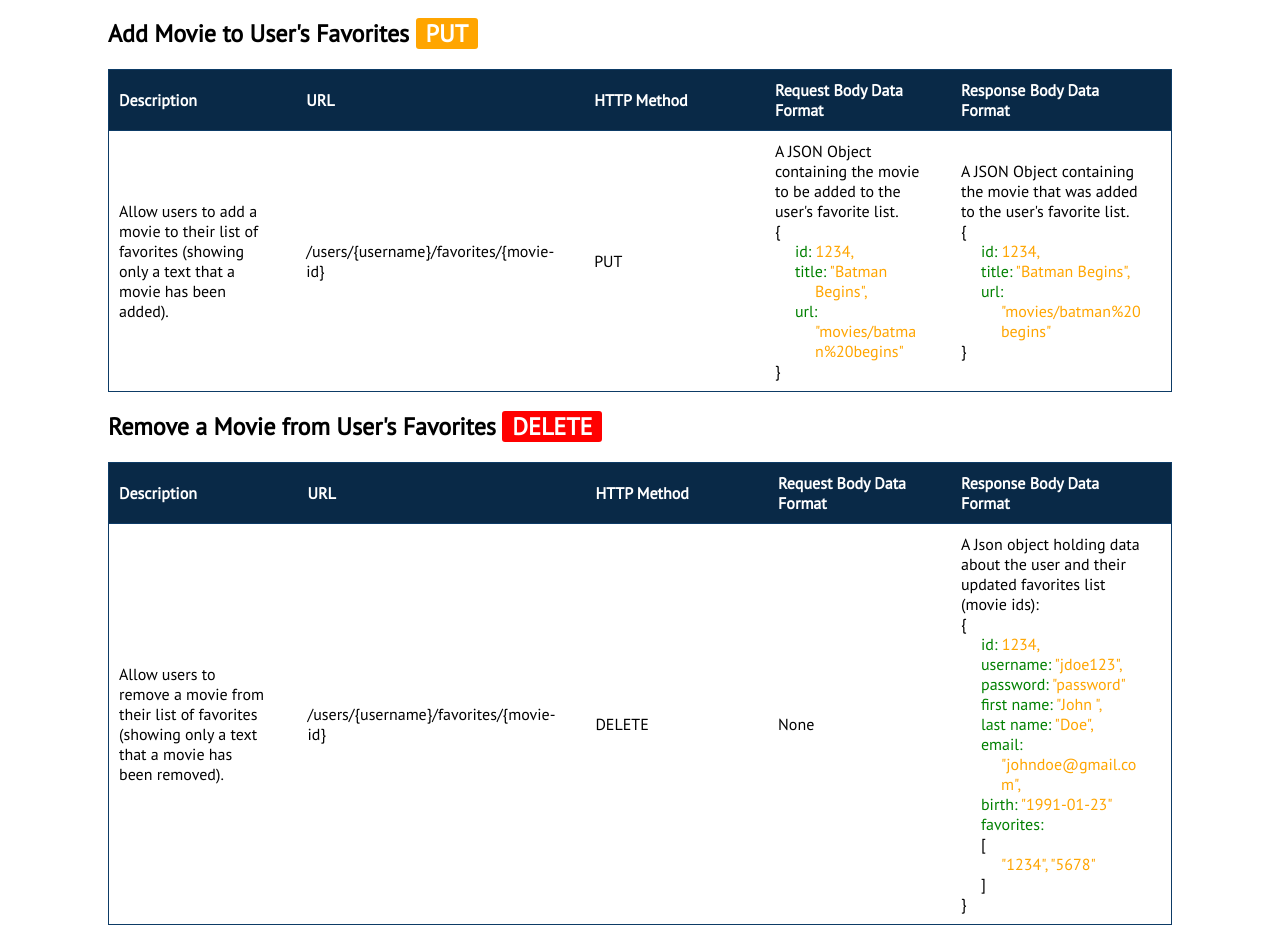
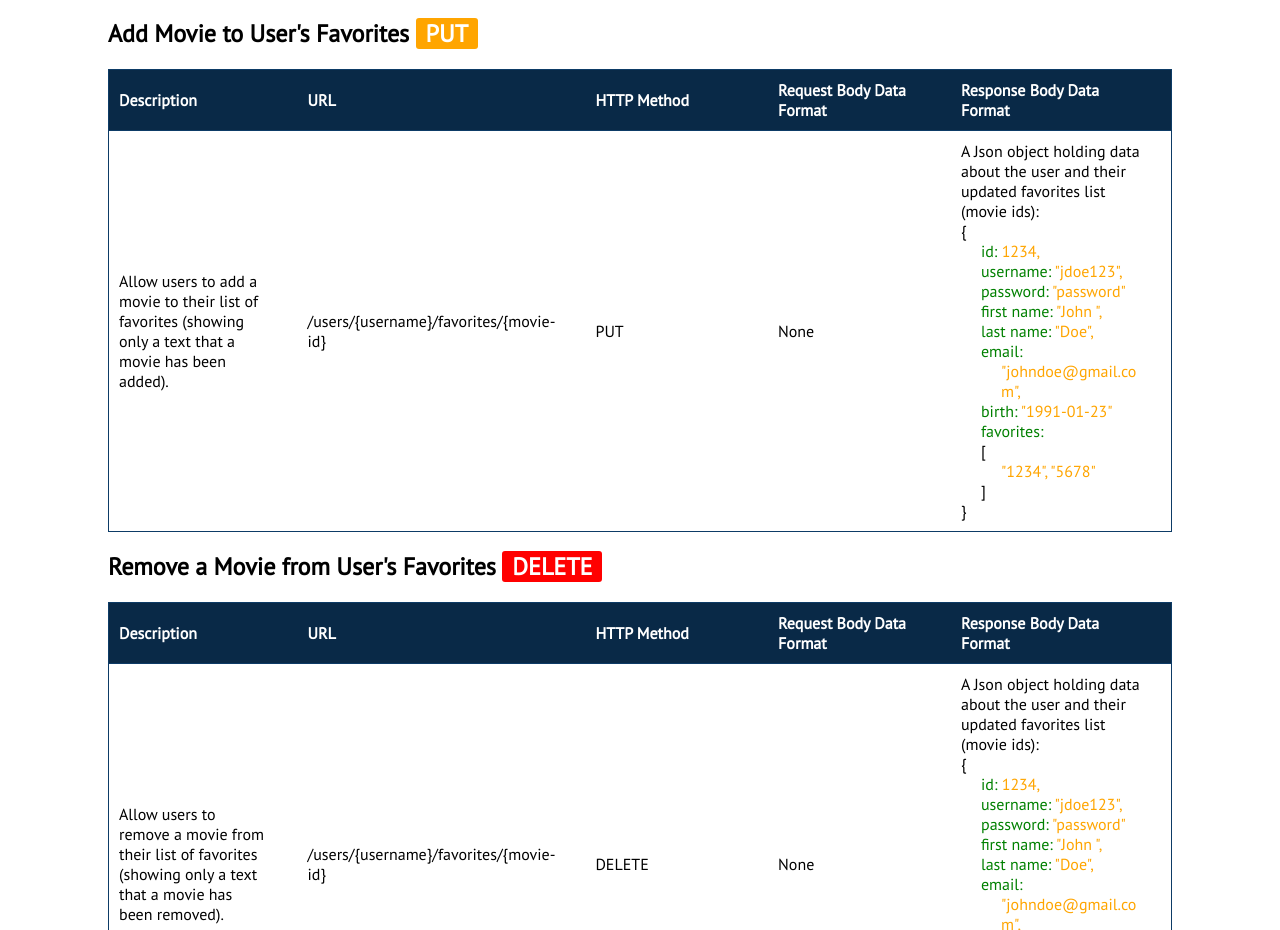
Before and after one commit to dangermouse121985/MyFlix, a website: page public/documentation.html in a window 1280 px wide. Shown: the part 9922-10852 px from the top of the page. Drawn offline with Linux system fonts and the light colour scheme.

Commit message:
Updated Favorites Endpoint

```diff
--- a/log.txt
+++ b/log.txt
@@ -429,3 +429,5 @@
 ::1 - - [27/Sep/2023:22:45:12 +0000] "GET /movies/Star%20Wars%3a%20Episode%20IV%20-%20A%20New%20Hope HTTP/1.1" 200 2616 "-" "PostmanRuntime/7.33.0"
 ::1 - - [28/Sep/2023:00:39:35 +0000] "GET /movies/Silence%20of%20the%20Lambs HTTP/1.1" 200 1778 "-" "PostmanRuntime/7.33.0"
 ::1 - - [28/Sep/2023:00:44:25 +0000] "GET /movies/The%20Dark%20Knight HTTP/1.1" 200 2161 "-" "PostmanRuntime/7.33.0"
+::1 - - [05/Oct/2023:02:00:11 +0000] "GET /users HTTP/1.1" 201 1247 "-" "PostmanRuntime/7.33.0"
+::1 - - [05/Oct/2023:02:00:45 +0000] "PUT /users/PParker1234/favorites/6510aa57c3067b746ee3602f HTTP/1.1" 200 295 "-" "PostmanRuntime/7.33.0"
--- a/public/documentation.html
+++ b/public/documentation.html
@@ -760,36 +760,41 @@
           <td>/users/{username}/favorites/{movie-id}</td>
           <td>PUT</td>
           <td>
-            A JSON Object containing the movie to be added to the user's
-            favorite list. <br />
-            {<br />
-            <div class="api-body">
-              <span class="object-key">id:</span> 1234, <br />
-            </div>
-            <div class="api-body">
-              <span class="object-key">title:</span> "Batman Begins",<br />
-            </div>
-              <div class="api-body">
-              <span class="object-key">url:</span>
-              "movies/batman%20begins"<br />
-            </div>
-            }
+            None
           </td>
           <td>
-            A JSON Object containing the movie that was added to the user's
-            favorite list. <br />
+            A Json object holding data about the user and their updated favorites list (movie ids):<br />
             {<br />
               <div class="api-body">
-                <span class="object-key">id:</span> 1234, <br />
+                <span class="object-key">id:</span> 1234,<br />
               </div>
               <div class="api-body">
-                <span class="object-key">title:</span> "Batman Begins",<br />
+                <span class="object-key">username:</span> "jdoe123",<br />
               </div>
+              <div class="api-body">
+                <span class="object-key">password:</span> "password" <br />
+              </div>
+              <div class="api-body">
+                <span class="object-key">first name:</span> "John ",<br />
+              </div>
+              <div class="api-body">
+                <span class="object-key">last name:</span> "Doe",<br />
+              </div>
+              <div class="api-body">
+                <span class="object-key">email:</span> "johndoe@gmail.com",<br />
+              </div>
+              <div class="api-body">
+                <span class="object-key">birth:</span> "1991-01-23" <br />
+              </div>
+              <div class="api-body">
+                <span class="object-key">favorites:</span>
+              </div>
+              <div class="nested-object">[ <br>
                 <div class="api-body">
-                <span class="object-key">url:</span>
-                "movies/batman%20begins"<br />
-              </div>
-            }
+                  "1234", "5678"<br>
+                </div>
+              ] </div>
+              }
           </td>
         </tr>
       </table>
```
